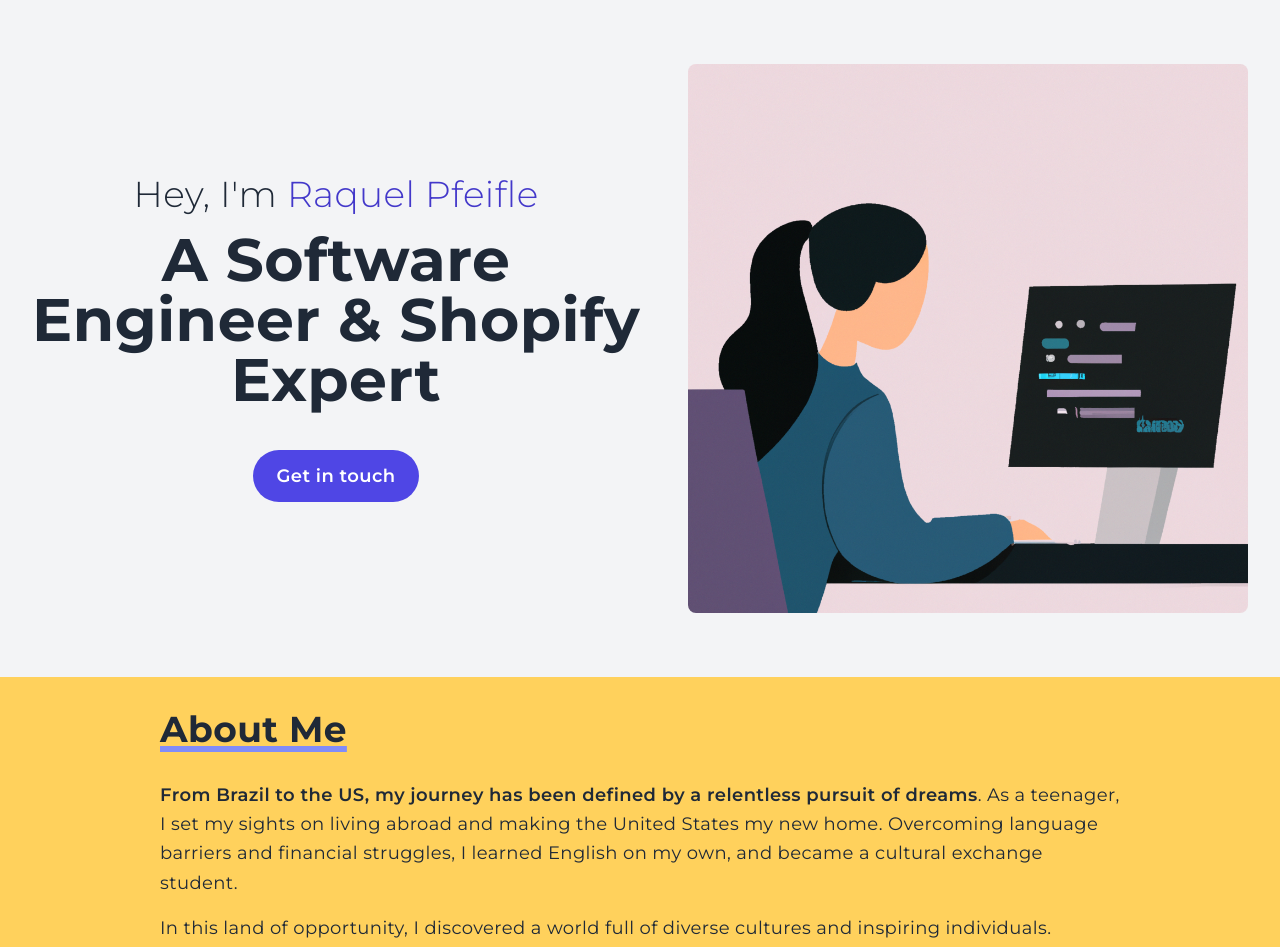
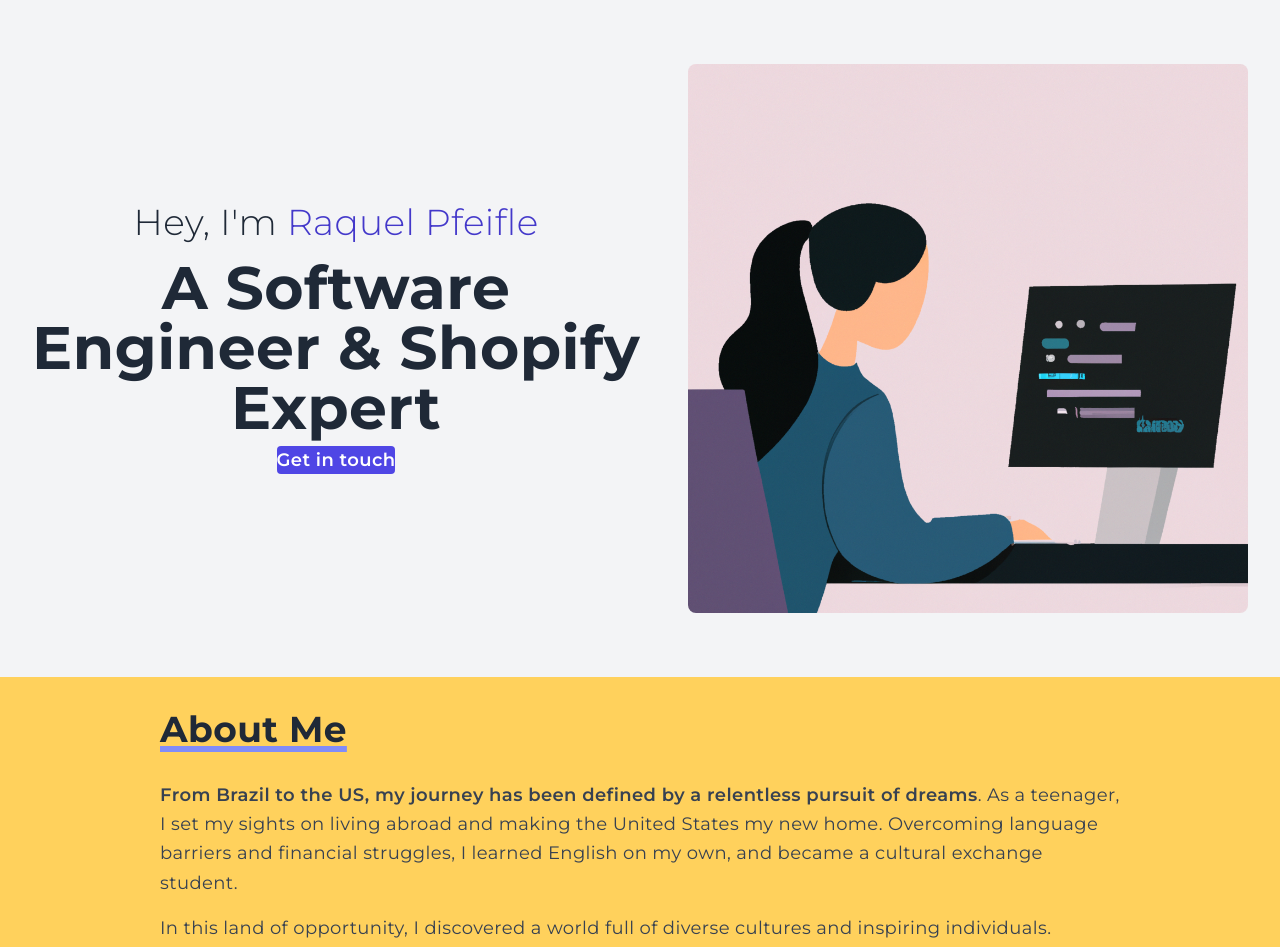
Before and after one commit to rdpfeifle/portfolio_nextjs, a Next.js app: page / in a window 1280 px wide. Shown: the top 947 px of the page. Built offline with nearby package versions, Linux system fonts and the light colour scheme.

Commit message:
Added more global styles

```diff
--- a/styles/globals.css
+++ b/styles/globals.css
@@ -42,7 +42,7 @@
   }
 
   p {
-    @apply text-lg;
+    @apply text-lg text-gray-700;
   }
 
   li {
@@ -50,7 +50,7 @@
   }
 
   button {
-    @apply px-6 py-3 mt-8 text-white text-lg font-semibold bg-indigo-600 rounded-full hover:bg-indigo-700;
+    @apply text-white text-lg font-semibold bg-indigo-600 rounded hover:bg-indigo-700;
   }
 }
 
@@ -69,3 +69,13 @@
     @apply lg:px-0 md:px-0 px-4;
   }
 }
+
+/* Scale up image on hover */
+.image-scale-up {
+  @apply hover:scale-105 transition-all duration-300;
+}
+
+/* Dim image on hover */
+.image-dim {
+  @apply transition duration-300 ease-in-out hover:brightness-90;
+}
```
